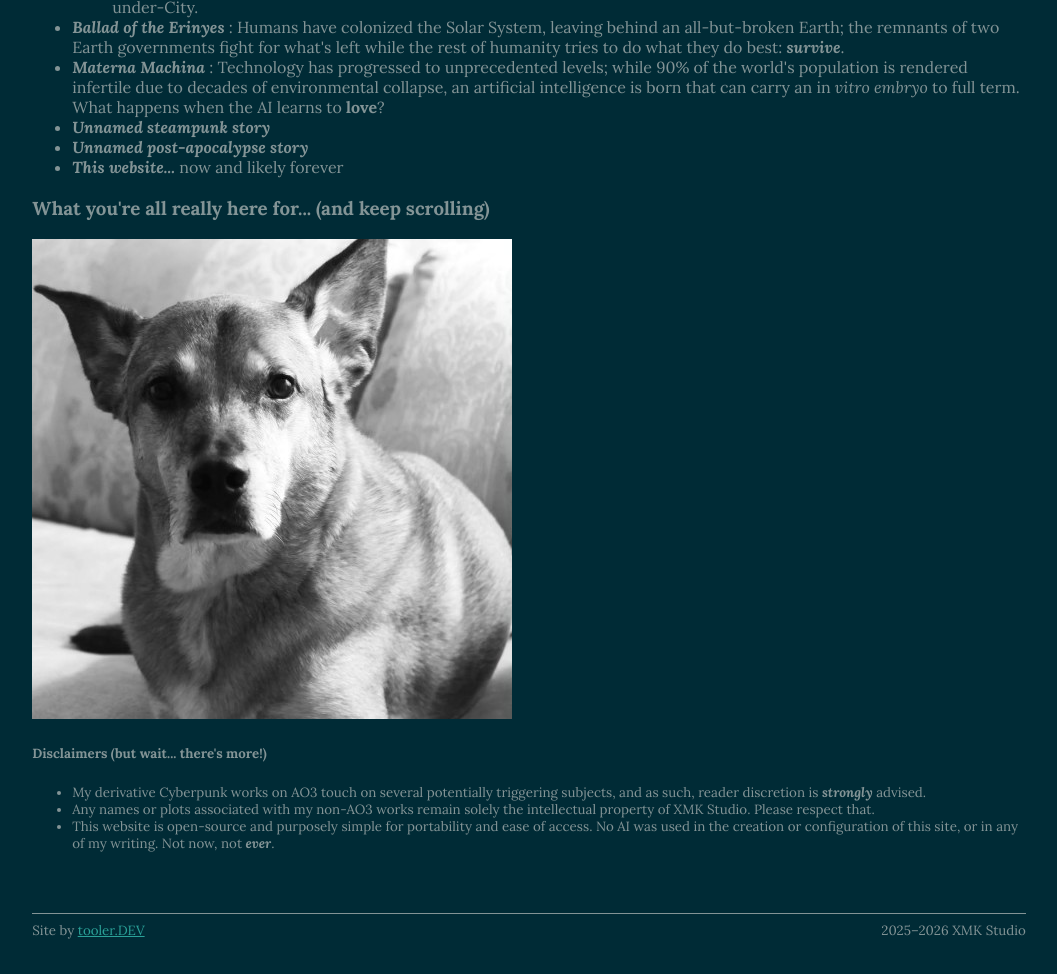
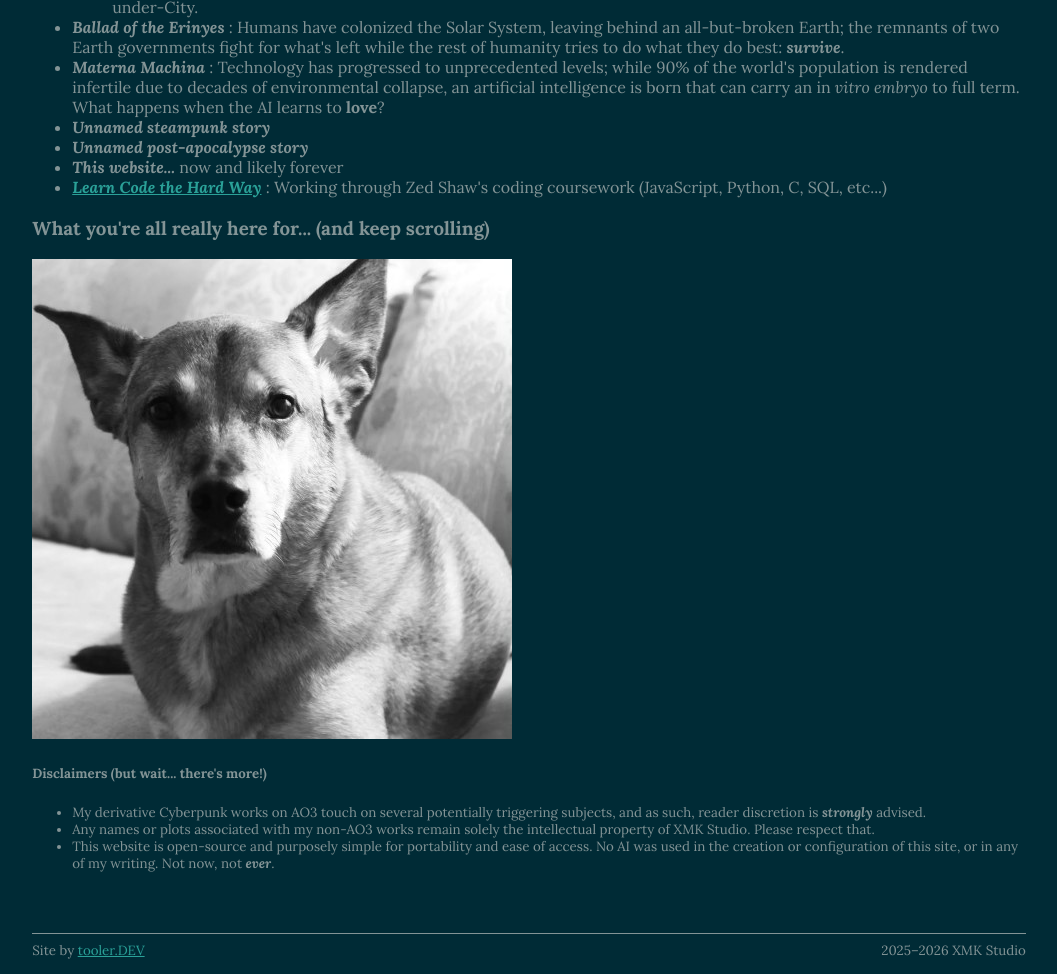
Before and after one commit to xmkstudio/xmkstudio.github.io, a plain HTML site: page index.html in a window 1280 px wide. Shown: the part 1293-2267 px from the top of the page, without its empty margins (111-1168 px from the left). Drawn offline with Linux system fonts and the light colour scheme.

Commit message:
Update index.html

```diff
--- a/index.html
+++ b/index.html
@@ -160,7 +160,7 @@
             <li>
                 <a
                     href="https://github.com/xmkstudio"
-                    target="blank"
+                    target="_blank"
                     rel="noopener noreferrer"
                     ><strong>Github</strong></a
                 >
@@ -239,6 +239,16 @@
             <li>
                 <em><strong>This website...</strong></em> now and likely forever
             </li>
+            <li>
+                <a
+                    href="https://learncodethehardway.com"
+                    target="_blank"
+                    rel="noopener noreferrer"
+                    ><em><strong>Learn Code the Hard Way</strong></em></a
+                >
+                : Working through Zed Shaw's coding coursework (JavaScript, Python, C,
+                SQL, etc...)
+            </li>
         </ul>
         <h3>What you're all <strong>really</strong> here for... (and keep scrolling)</h3>
         <img src="./assets/merc_bnw_480p.jpg" alt="Merc the goodest of boys" />
```
